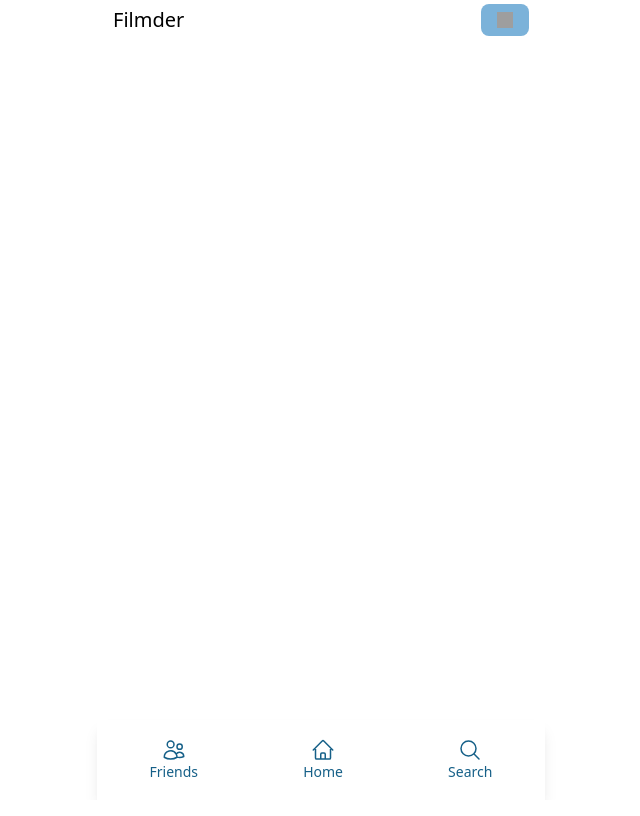
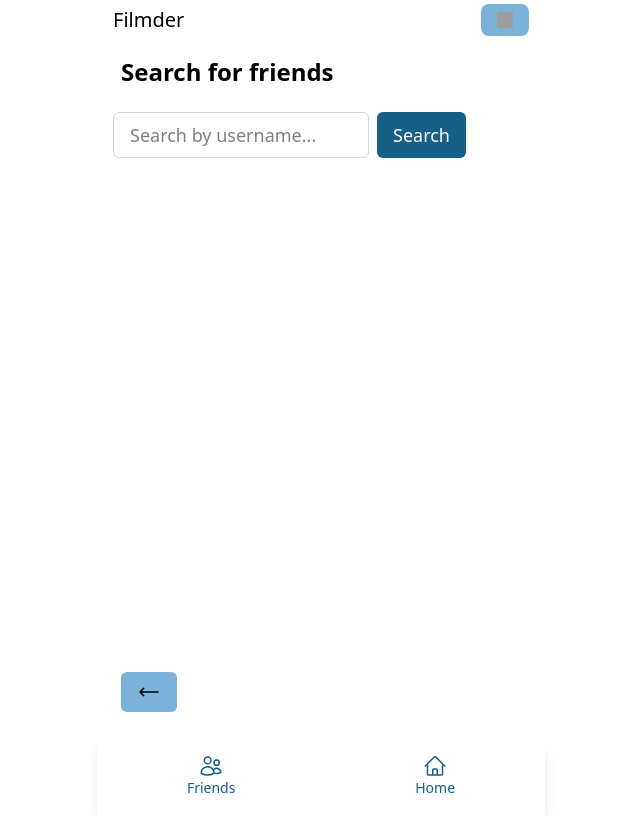
Before and after one commit to sondreir98/NTNU-TDT4140-Filmder, a React (Vite) app: page /SearchFriends in a window 1280 px wide. Shown: the whole page, without its empty margins (319-959 px from the left). Built offline with nearby package versions, Linux system fonts and the light colour scheme; grey boxes are pictures that could not be loaded.

Commit message:
feat: :sparkles: Add searchFriends-page
Made SearchFriends-page where you can search for other users and add them as friends. You will be added back as their friend.

```diff
--- a/src/Icons.tsx
+++ b/src/Icons.tsx
@@ -63,3 +63,47 @@ export function SearchIcon() {
 		</>
 	);
 }
+
+export function ArrowLeftIcon() {
+	return (
+		<>
+			<svg
+				xmlns="http://www.w3.org/2000/svg"
+				fill="none"
+				viewBox="0 0 24 24"
+				stroke-width="1.5"
+				stroke="currentColor"
+				className="size-6"
+			>
+				<title> ArrowLeftIcon</title>
+				<path
+					stroke-linecap="round"
+					stroke-linejoin="round"
+					d="M6.75 15.75 3 12m0 0 3.75-3.75M3 12h18"
+				/>
+			</svg>
+		</>
+	);
+}
+
+export function AddFriendIcon() {
+	return (
+		<>
+			<svg
+				xmlns="http://www.w3.org/2000/svg"
+				fill="none"
+				viewBox="0 0 24 24"
+				stroke-width="1.5"
+				stroke="currentColor"
+				className="size-6"
+			>
+				<title> AddFriendIcon</title>
+				<path
+					stroke-linecap="round"
+					stroke-linejoin="round"
+					d="M18 7.5v3m0 0v3m0-3h3m-3 0h-3m-2.25-4.125a3.375 3.375 0 1 1-6.75 0 3.375 3.375 0 0 1 6.75 0ZM3 19.235v-.11a6.375 6.375 0 0 1 12.75 0v.109A12.318 12.318 0 0 1 9.374 21c-2.331 0-4.512-.645-6.374-1.766Z"
+				/>
+			</svg>
+		</>
+	);
+}
--- a/src/Navbar.tsx
+++ b/src/Navbar.tsx
@@ -1,5 +1,5 @@
 import { NavLink } from "react-router-dom";
-import { HomeIcon, SearchIcon, UsersIcon } from "./Icons";
+import { HomeIcon, UsersIcon } from "./Icons";
 
 function Navbar() {
 	return (
@@ -18,13 +18,6 @@ function Navbar() {
 				<HomeIcon />
 				<span className="text-sm">Home</span>
 			</NavLink>
-			<NavLink
-				to="/Search"
-				className="flex flex-col items-center text-dark hover:text-blue-500"
-			>
-				<SearchIcon />
-				<span className="text-sm">Search</span>
-			</NavLink>
 		</nav>
 	);
 }
--- /dev/null
+++ b/src/SearchFriends.tsx
@@ -0,0 +1,163 @@
+import { getAuth } from "firebase/auth";
+import { collection, getDocs, query, where } from "firebase/firestore";
+import { arrayUnion, doc, getDoc, updateDoc } from "firebase/firestore";
+import { useState } from "react";
+import { useNavigate } from "react-router-dom";
+import { db } from "./Database";
+import { AddFriendIcon, ArrowLeftIcon } from "./Icons";
+
+const SearchFriends = () => {
+	const [searchQuery, setSearchQuery] = useState("");
+	const [searchResults, setSearchResults] = useState<
+		{ id: string; username: string }[]
+	>([]);
+	const [noResultsFound, setNoResultsFound] = useState(false);
+	const [error, setError] = useState<string | null>(null);
+	const [successMessage, setSuccessMessage] = useState<string | null>(null);
+	const navigate = useNavigate();
+
+	const addFriend = async (friendId: string) => {
+		setSuccessMessage(null);
+		setError(null);
+
+		try {
+			const auth = getAuth();
+			const currentUser = auth.currentUser;
+
+			if (!currentUser) {
+				setError("You need to be logged in to add a friend.");
+				return;
+			}
+
+			const currentUserId = currentUser.uid;
+			if (currentUserId === friendId) {
+				setError("You cannot add yourself as a friend.");
+				return;
+			}
+
+			const currentUserRef = doc(db, "users", currentUserId);
+			const friendUserRef = doc(db, "users", friendId);
+
+			const currentUserDoc = await getDoc(currentUserRef);
+			const friendUserDoc = await getDoc(friendUserRef);
+
+			if (!currentUserDoc.exists() || !friendUserDoc.exists()) {
+				setError("One of the users does not exist.");
+				return;
+			}
+
+			const currentUserData = currentUserDoc.data();
+			const friendData = friendUserDoc.data();
+			const friendUsername = friendData?.username || "Unknown User";
+
+			if (currentUserData?.friends?.includes(friendId)) {
+				setError("Already added as friend");
+				return;
+			}
+
+			await updateDoc(currentUserRef, {
+				friends: arrayUnion(friendId),
+			});
+
+			await updateDoc(friendUserRef, {
+				friends: arrayUnion(currentUserId),
+			});
+
+			setSuccessMessage(`You and ${friendUsername} are now friends!`);
+		} catch (error) {
+			setError("An error occurred while adding the friend.");
+		}
+	};
+
+	const handleSearch = async () => {
+		setSuccessMessage(null);
+		setError(null);
+
+		if (!searchQuery.trim()) return;
+
+		try {
+			const usersRef = collection(db, "users");
+			const q = query(usersRef, where("username", "==", searchQuery.trim()));
+
+			const querySnapshot = await getDocs(q);
+
+			const results = querySnapshot.docs.map((doc) => ({
+				id: doc.id,
+				username: doc.data().username,
+			}));
+
+			if (results.length === 0) {
+				setNoResultsFound(true);
+				setSearchResults([]);
+			} else {
+				setSearchResults(results);
+				setNoResultsFound(false);
+			}
+		} catch (error) {
+			setError("Error occurred while searching for users.");
+		}
+	};
+
+	const handleGoToFriends = () => {
+		navigate("/Friends");
+	};
+
+	return (
+		<div className="flex flex-col mt-4 ml-4">
+			<h2 className="text-2xl font-semibold mb-6 ml-2">Search for friends</h2>
+
+			<div className="flex gap-2 mb-6">
+				<input
+					type="text"
+					placeholder="Search by username..."
+					value={searchQuery}
+					onChange={(e) => setSearchQuery(e.target.value)}
+					className="px-4 py-2 border border-gray-300 rounded-md text-lg w-64"
+				/>
+				<button
+					onClick={handleSearch}
+					type="button"
+					className="px-4 py-2 bg-dark text-white rounded-md text-lg hover:bg-blue-600 transition"
+				>
+					Search
+				</button>
+			</div>
+
+			{error && <div className="ml-2 text-primary font-semibold">{error}</div>}
+			{successMessage && (
+				<div className="ml-2 text-primary font-semibold">{successMessage}</div>
+			)}
+
+			<div className="flex flex-col w-64 mt-2 ml-2 space-y-2">
+				{!noResultsFound ? (
+					searchResults.map((user) => (
+						<div key={user.id} className="flex items-center w-full">
+							<span className="text-lg font-medium">{user.username}</span>
+							<button
+								onClick={() => addFriend(user.id)}
+								type="button"
+								className="ml-4 px-1 py-1 bg-positive text-white rounded-md text-sm hover:bg-green-700 transition"
+							>
+								<AddFriendIcon />
+							</button>
+						</div>
+					))
+				) : (
+					<div className="text-lg font-medium text-gray-400">
+						User not found
+					</div>
+				)}
+			</div>
+
+			<button
+				onClick={handleGoToFriends}
+				type="button"
+				className="absolute bottom-6 left-6 px-4 py-2 bg-primary text-black rounded-md text-lg hover:bg-blue-400 transition"
+			>
+				<ArrowLeftIcon />
+			</button>
+		</div>
+	);
+};
+
+export default SearchFriends;
--- a/src/main.tsx
+++ b/src/main.tsx
@@ -6,6 +6,7 @@ import Home from "./Home.tsx";
 import Navbar from "./Navbar.tsx";
 import Profile from "./Profile.tsx";
 import ProfilePageButton from "./ProfilePageButton.tsx";
+import SearchFriends from "./SearchFriends.tsx";
 import SignUpPage from "./pages/SignUpPage.tsx";
 import LoginPage from "./pages/loginpage.tsx";
 
@@ -34,6 +35,7 @@ createRoot(
 					<Route path="/login" element={<LoginPage />} />
 					<Route path="/signup" element={<SignUpPage />} />
 					<Route path="/Profile" element={<Profile />} />
+					<Route path="/SearchFriends" element={<SearchFriends />} />
 				</Routes>
 			</main>
 			<footer className="max-w-md mx-auto h-2/20">
--- a/src/pages/SignUpPage.tsx
+++ b/src/pages/SignUpPage.tsx
@@ -26,7 +26,11 @@ const SignUpPage = () => {
 				password,
 			);
 			await updateProfile(userCredential.user, { displayName: username });
-			await setDoc(doc(db, "users", userCredential.user.uid), {});
+			await setDoc(doc(db, "users", userCredential.user.uid), {
+				email: userCredential.user.email,
+				username: userCredential.user.displayName,
+				friends: [],
+			});
 			setError("");
 			navigate("/");
 		} catch (err) {
```
